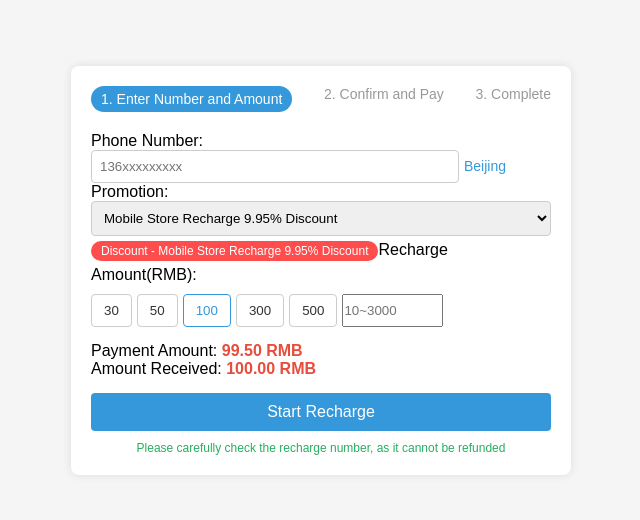
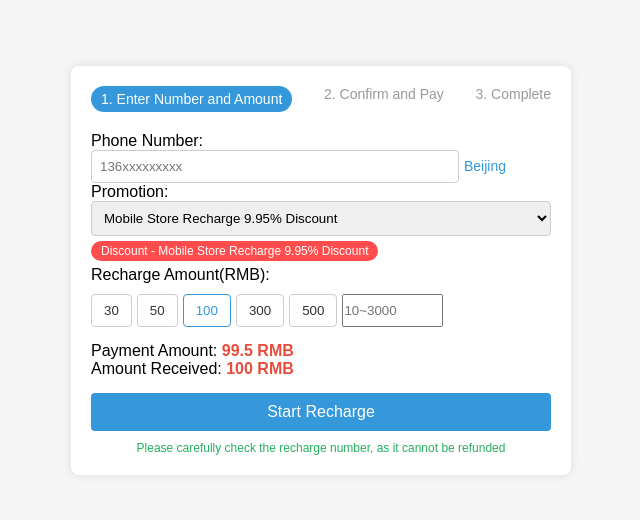
Before and after one commit to ITteam00/Recharge, an Angular app: page / in a window 1280 px wide. Shown: the part 138-658 px from the top of the page, without its empty margins (319-959 px from the left). Built offline with nearby package versions, Linux system fonts and the light colour scheme.

Commit message:
feat: recharge amount dynamic css

```diff
--- a/src/app/form/form.component.html
+++ b/src/app/form/form.component.html
@@ -11,18 +11,18 @@
 </select>
 <span class="discount-tag" id="tag-9.95">Discount - Mobile Store Recharge 9.95% Discount</span>
 <span class="discount-tag" id="tag-10.00">Discount - Student Recharge 10.00% Discount</span>
-
+<br>
 <label>Recharge Amount(RMB):</label>
 <div class="amount-options">
-    <button type="button" class="amount-btn">30</button>
-    <button type="button" class="amount-btn">50</button>
-    <button type="button" class="amount-btn active">100</button>
-    <button type="button" class="amount-btn">300</button>
-    <button type="button" class="amount-btn">500</button>
-    <input type="text" size="10" class="amount-input" placeholder="10~3000" />
+    <button type="button" class="amount-btn" [ngClass]="{'active': rechargeAmount === 30}" (click)="setAmount(30)">30</button>
+    <button type="button" class="amount-btn" [ngClass]="{'active': rechargeAmount === 50}" (click)="setAmount(50)">50</button>
+    <button type="button" class="amount-btn active" [ngClass]="{'active': rechargeAmount === 100}" (click)="setAmount(100)">100</button>
+    <button type="button" class="amount-btn" [ngClass]="{'active': rechargeAmount === 300}" (click)="setAmount(300)">300</button>
+    <button type="button" class="amount-btn" [ngClass]="{'active': rechargeAmount === 500}" (click)="setAmount(500)">500</button>
+    <input type="text" size="10" class="amount-input" placeholder="10~3000" (input)="setCustomAmount($event)"/>
 </div>
 
 <div class="amount-summary">
-    <p>Payment Amount: <span class="payment-amount">99.50 RMB</span></p>
-    <p>Amount Received: <span class="received-amount">100.00 RMB</span></p>
+    <p>Payment Amount: <span class="payment-amount">{{ paymentAmount }} RMB</span></p>
+    <p>Amount Received: <span class="received-amount">{{ rechargeAmount }} RMB</span></p>
 </div>
--- a/src/app/form/form.component.ts
+++ b/src/app/form/form.component.ts
@@ -1,25 +1,28 @@
 import { AfterViewInit, Component } from '@angular/core';
+import { CommonModule } from '@angular/common';
+
 
 @Component({
   selector: 'app-form',
   standalone: true,
-  imports: [],
+  imports: [CommonModule],
   templateUrl: './form.component.html',
   styleUrl: '../app.component.css'
 })
 export class FormComponent implements AfterViewInit {
+  rechargeAmount: number = 100;  // 默认值
+  paymentAmount: number = 99.50; // 示例值，根据折扣计算
+
   ngAfterViewInit() {
     const discountSelect = document.getElementById('discount') as HTMLSelectElement;
     const discountTags = document.querySelectorAll('.discount-tag');
 
     discountSelect.addEventListener('change', function() {
       const discountValue = discountSelect.value;
-      console.log(discountValue)
       discountTags.forEach(tag => {
         (tag as HTMLElement).style.display = 'none';
       });
       const selectedTag = document.getElementById('tag-' + discountValue) as HTMLElement;
-      console.log(selectedTag)
       if (selectedTag) {
         selectedTag.style.display = 'inline-block'; // 显示选中的折扣标签
       }
@@ -28,4 +31,20 @@ export class FormComponent implements AfterViewInit {
     // 页面加载时触发 change 事件以设置初始状态
     discountSelect.dispatchEvent(new Event('change'));
   }
+
+  setAmount(amount: number) {
+    this.rechargeAmount = amount;
+    this.updatePaymentAmount();
+  }
+
+  setCustomAmount(event: Event) {
+    const input = event.target as HTMLInputElement;
+    this.rechargeAmount = parseFloat(input.value) || 0;
+    this.updatePaymentAmount();
+  }
+
+  updatePaymentAmount(discountValue?: string) {
+    const discount = discountValue ? parseFloat(discountValue) : parseFloat((document.getElementById('discount') as HTMLSelectElement).value);
+    this.paymentAmount = this.rechargeAmount * (1 - discount / 100);
+  }
 }
```
